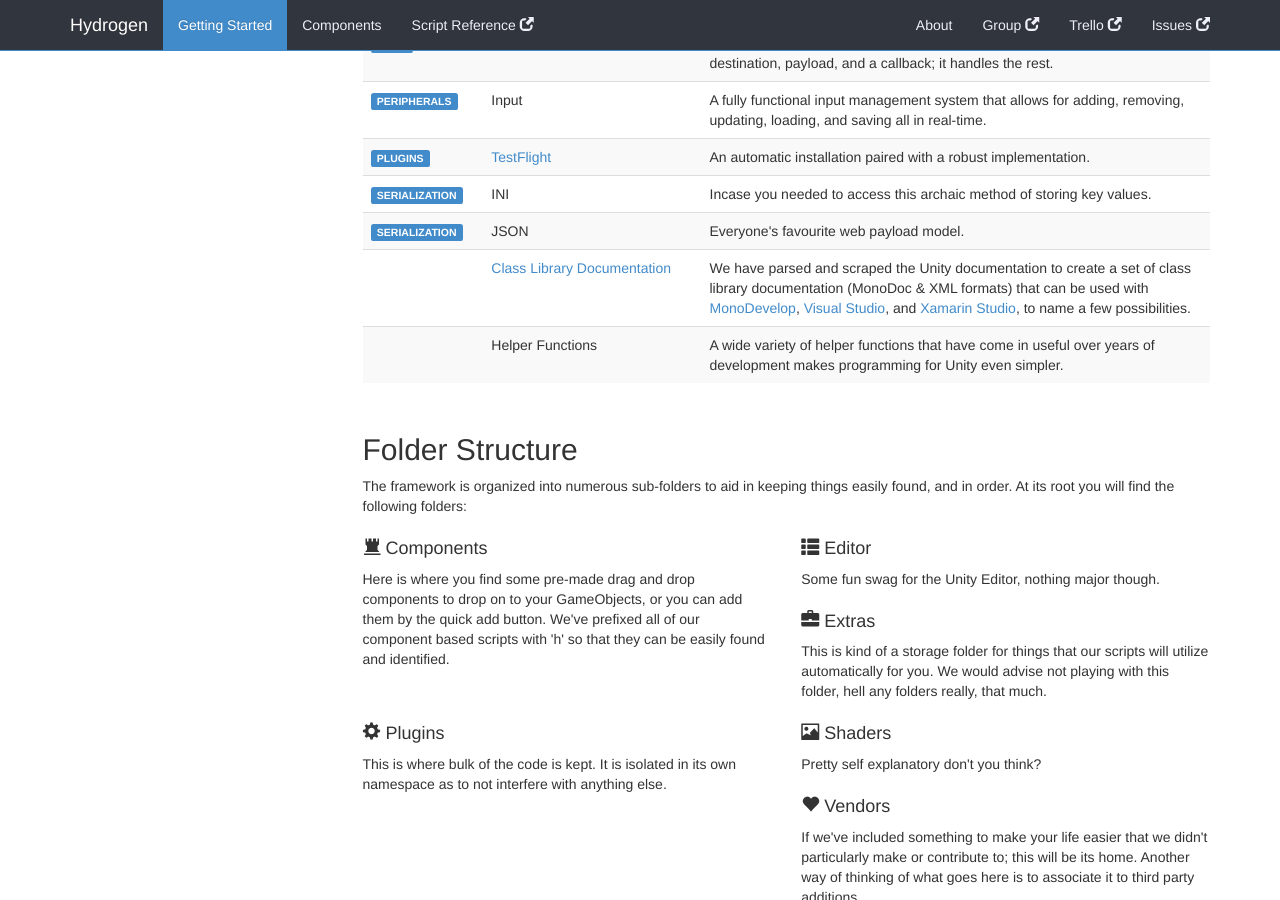
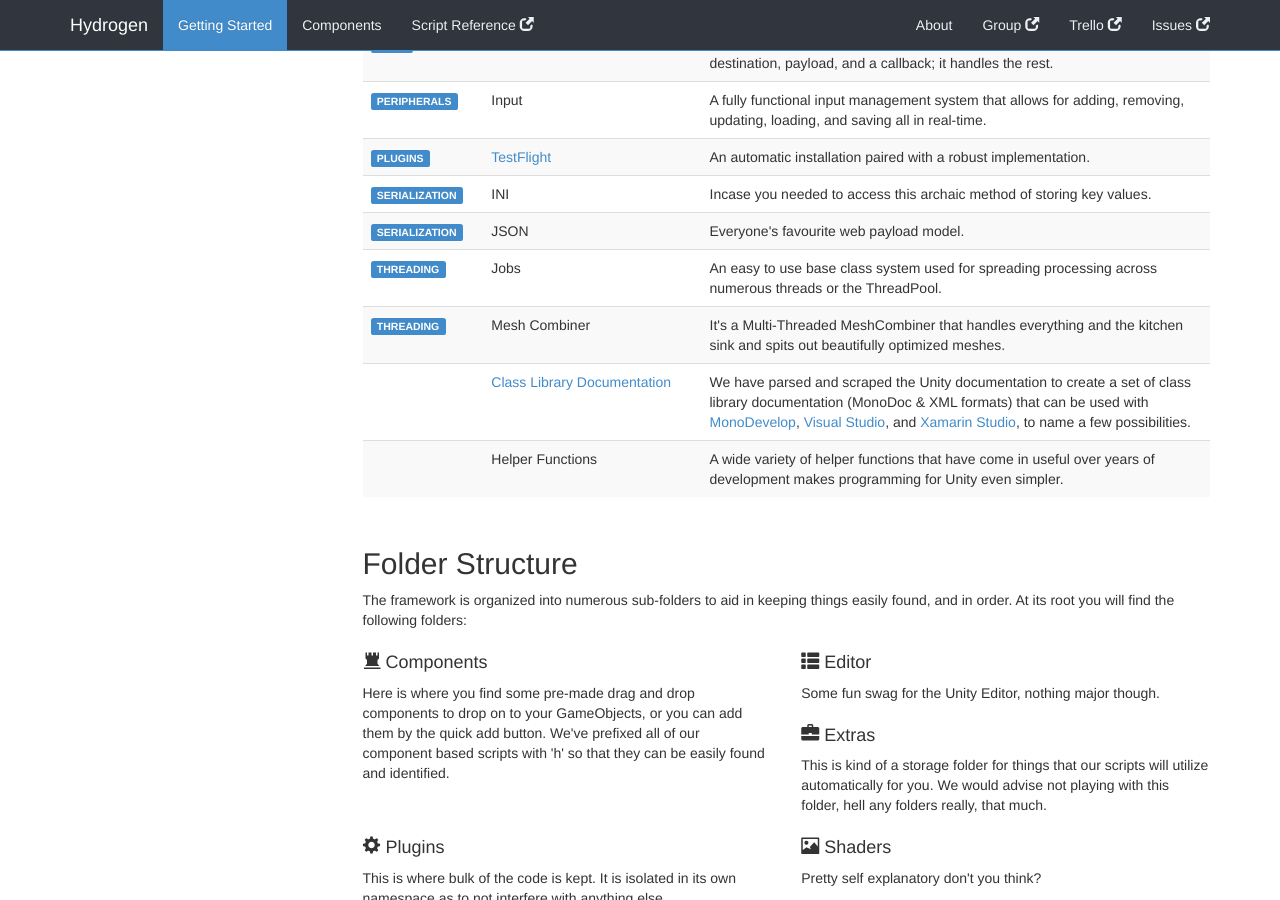
Before and after one commit to dotBunny/Hydrogen, a Jekyll site: the page built from getting-started.html, in a window 1280 px wide and 900 px high, scrolled down 2238 px. Built offline with Jekyll 4.4.1, drawn with Linux system fonts in a browser that asks for light colours; nearby versions of some CDN libraries; Markdown is read by kramdown in place of the engine named in the settings; comment, search, counter and statistics services are not loaded.

Commit message:
Addition of Threading stuff.

```diff
--- a/getting-started.html
+++ b/getting-started.html
@@ -103,6 +103,17 @@ base_url: "../"
             <td>JSON</td>
             <td>Everyone's favourite web payload model.</td>
           </tr>
+          <tr>
+            <td><span class="label label-primary">THREADING</span></td>
+            <td>Jobs</td>
+            <td>An easy to use base class system used for spreading processing across numerous threads or the ThreadPool.</td>
+          </tr>
+          <tr>
+            <td><span class="label label-primary">THREADING</span></td>
+            <td>Mesh Combiner</td>
+            <td>It's a Multi-Threaded MeshCombiner that handles everything and the kitchen sink and spits out beautifully optimized meshes.</td>
+          </tr>
+
           <tr>
             <td></td>
             <td><a href="#cld">Class Library Documentation</a></td>
```
